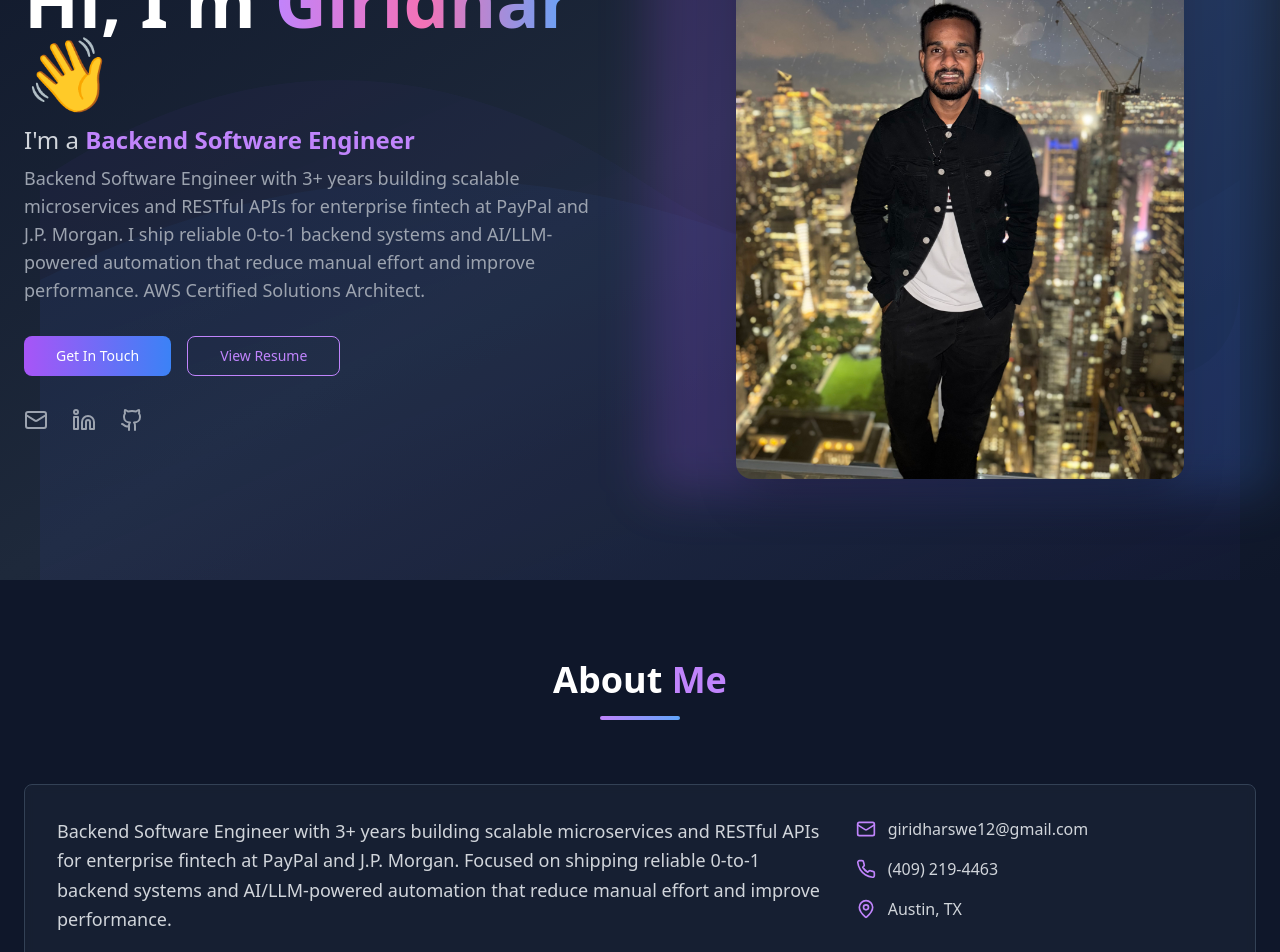
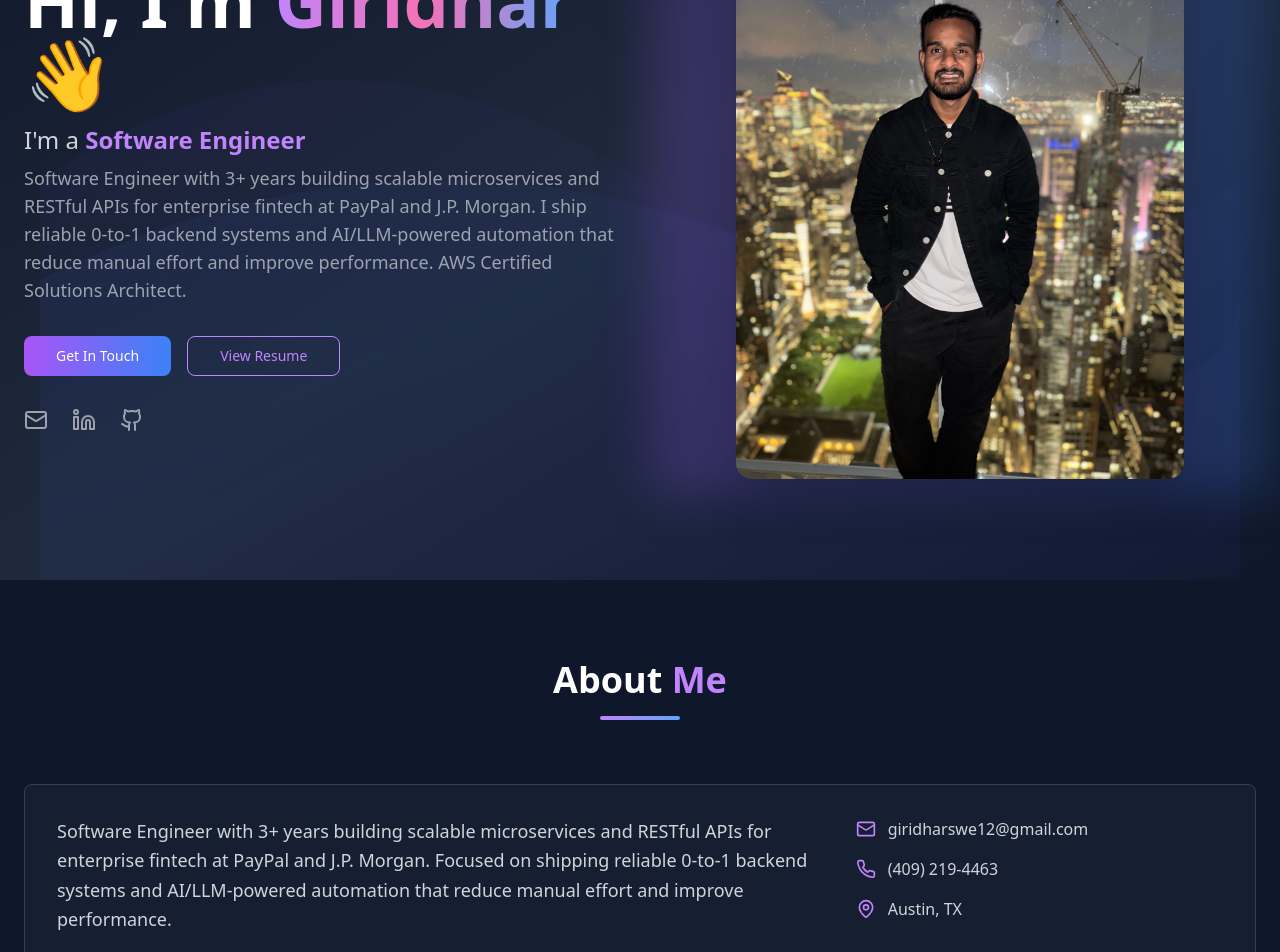
Before and after one commit to giridhar248/Personal-Portfolio, a Next.js app: page / in a window 1280 px wide. Shown: the part 220-1172 px from the top of the page. Built offline with nearby package versions, Linux system fonts and the light colour scheme.

Commit message:
feat: update job title and description to Software Engineer
Co-authored-by: Giridhar Reddy Mekapothula <88219987+giridhar248@users.noreply.github.com>

```diff
--- a/portfolio.tsx
+++ b/portfolio.tsx
@@ -246,10 +246,10 @@ export default function Portfolio() {
               </h1>
               <div className="text-xl lg:text-2xl text-gray-300 space-y-2">
                 <p>
-                  I'm a <span className="text-purple-400 font-semibold">Backend Software Engineer</span>
+                  I'm a <span className="text-purple-400 font-semibold">Software Engineer</span>
                 </p>
                 <p className="text-gray-400 text-lg max-w-2xl">
-                  Backend Software Engineer with 3+ years building scalable microservices and RESTful APIs for
+                  Software Engineer with 3+ years building scalable microservices and RESTful APIs for
                   enterprise fintech at PayPal and J.P. Morgan. I ship reliable 0-to-1 backend systems and AI/LLM-powered
                   automation that reduce manual effort and improve performance. AWS Certified Solutions Architect.
                 </p>
@@ -324,7 +324,7 @@ export default function Portfolio() {
               <div className="grid grid-cols-1 lg:grid-cols-3 gap-8">
                 <div className="lg:col-span-2 space-y-6">
                   <p className="text-gray-300 text-lg leading-relaxed">
-                    Backend Software Engineer with 3+ years building scalable microservices and RESTful APIs for
+                    Software Engineer with 3+ years building scalable microservices and RESTful APIs for
                     enterprise fintech at PayPal and J.P. Morgan. Focused on shipping reliable 0-to-1 backend systems and
                     AI/LLM-powered automation that reduce manual effort and improve performance.
                   </p>
```
